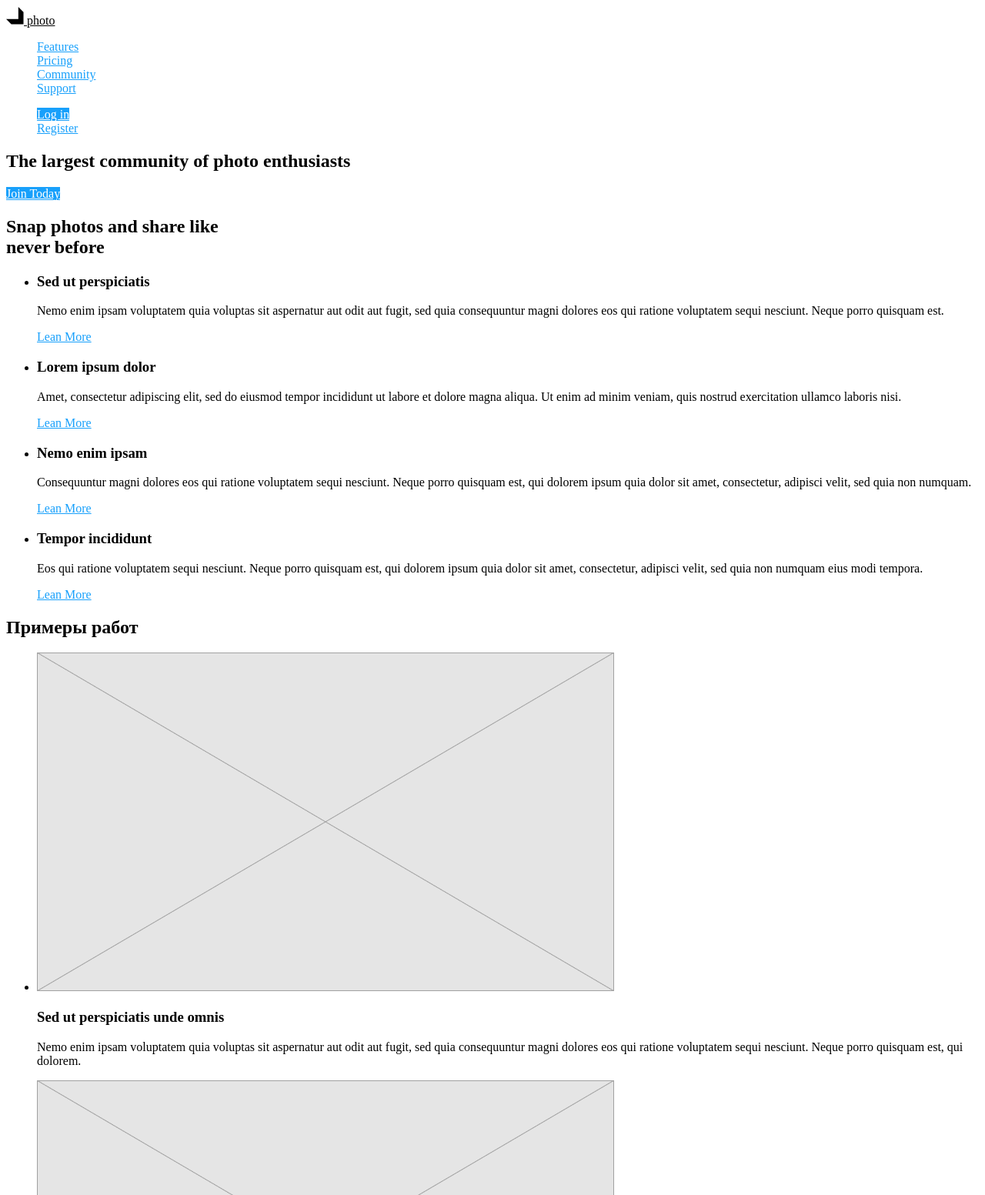
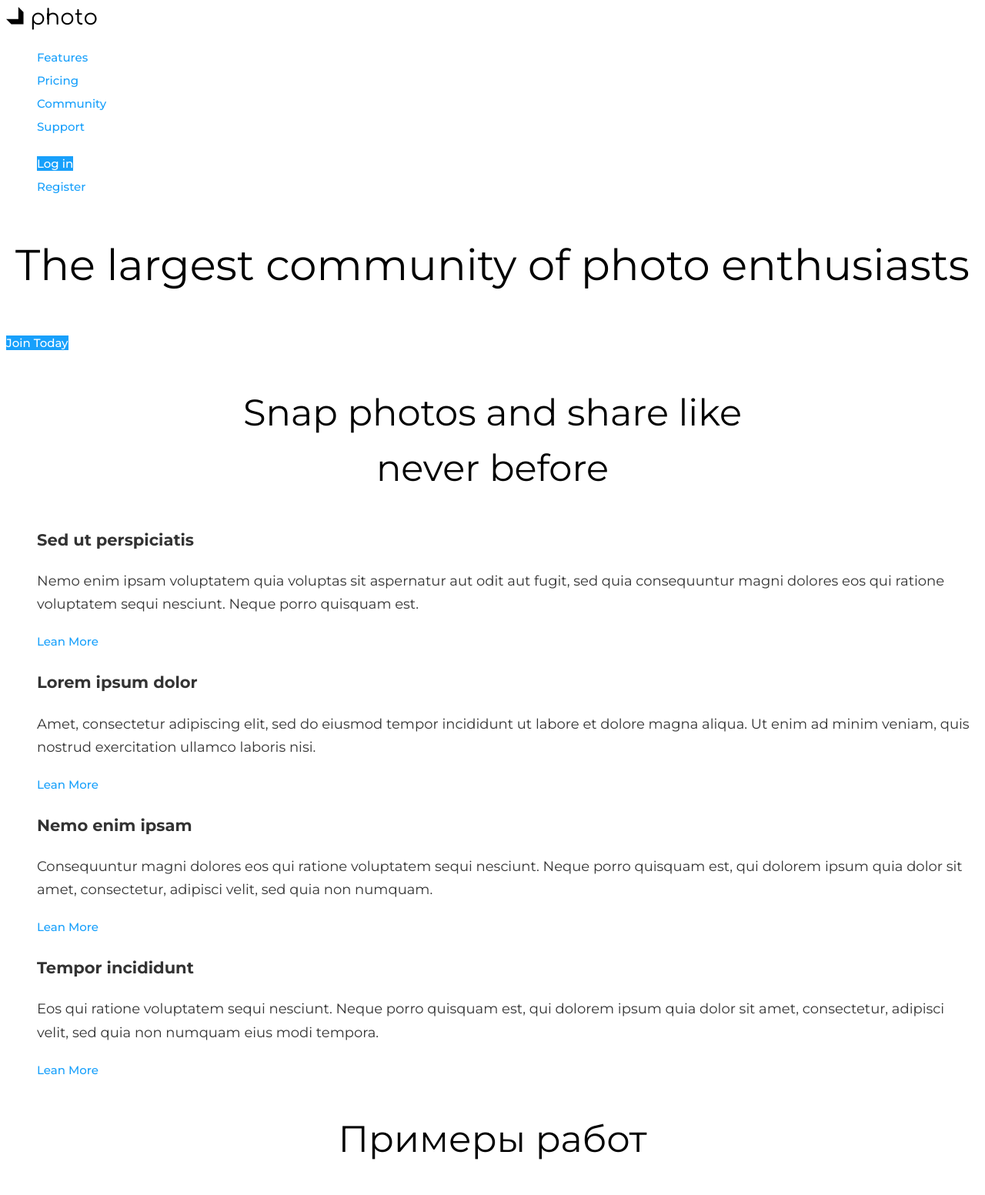
Before and after one commit to Bohdan1973/Homework, a plain HTML site: page index.html in a window 1280 px wide. Shown: the top 1553 px of the page at 77% size. Drawn offline with Linux system fonts and the light colour scheme.

Commit message:
update 25.10 04:06

```diff
--- a/css/styles.css
+++ b/css/styles.css
@@ -10,12 +10,25 @@
     --primary-white-color: #ffffff;
 }
 
-.body {
-    background-color: #fff;
+body {
+    background-color:var(--primary-white-color);
     color: var(--primary-text-color);
+
+    font-family:Montserrat, sans-serif;
+    font-size: 18px;
+    line-height: 1.67;
 }
+
+
+/* Логотип */
 .logo {
     color:var(--tittle-text-color);
+    font-family: Comfortaa, cursive;
+
+    font-size: 28px;
+    line-height: 1.14;
+    text-decoration: none;
+
 }
 .logo:hover {
     color:var(--accent-color);
@@ -31,7 +44,14 @@
 /* Site Nav */
 .site-nav .link {
     color: var(--accent-color);
+
+font-weight: 500;
+font-size: 15px;
+line-height: 1.2;
+text-decoration: none;
 }
+
+
 .site-nav .link:hover,
 .site-nav .link:focus {
     color: var(--tittle-text-color);
@@ -39,31 +59,48 @@
 
 .hero-tittle {
 color: var(--tittle-text-color);
+
+font-weight: 400;
+font-size: 56px;
+line-height: 1.43;
+text-align: center;
 }
 
 
 /* Оформления текста секций */
 .section-tittle {
     color:var(--tittle-text-color);
+
+font-weight: 400;
+font-size: 48px;
+line-height: 1.5;
+text-align: center;
+}
+
+.section-descr {
+    font-size: 36px;
+    line-height: 1.39;
 }
 
 
-/* feature */
-.features .tittle {
+/* feature + Примеры работ*/
+.features .tittle, .work-list .tittle {
     color:var(--tittle-text-color);
-}
 
-
-
-/* Примеры работ */
-.work-list .tittle {
-    color:var(--tittle-text-color)
+font-weight: 700;
+font-size: 24px;
+line-height: 1.5;
 }
 
 /* Button  */
 .button {
     background-color: var(--tittle-text-color);
-    color: var(--primary-white-color) ;
+    color: var(--primary-white-color);
+
+    font-weight: 500;
+    font-size: 15px;
+    line-height: 1.2;
+    text-decoration: none;
 }
 
 .button.primary {
@@ -73,4 +110,6 @@ color: var(--tittle-text-color);
 .button.secondary {
     color: var(--accent-color);
     background-color: var(--primary-white-color);
+
+
 }
--- a/index.html
+++ b/index.html
@@ -5,7 +5,11 @@
     <meta http-equiv="X-UA-Compatible" content="IE=edge">
     <meta name="viewport" content="width=device-width, initial-scale=1.0">
     <title>Photo app</title>
+    <link rel="preconnect" href="https://fonts.googleapis.com">
+    <link rel="preconnect" href="https://fonts.gstatic.com" crossorigin>
+    <link href="https://fonts.googleapis.com/css2?family=Comfortaa&family=Montserrat:wght@400;500;700&display=swap" rel="stylesheet">
     <link rel="stylesheet" href="css/styles.css">
+
 </head>
 <body>
 <!--Шапка сайта-->
@@ -37,7 +41,7 @@
 <!--Приемущества-->
 <section class="section">
     <h2 class=" section-tittle">Snap photos and share like<br /> never before</h2>
-    <ul class="features">
+    <ul class="features-list list">
         <li>
             <h3 class="tittle">Sed ut perspiciatis</h3>
             <p>Nemo enim ipsam voluptatem quia voluptas sit aspernatur aut odit aut fugit, sed quia consequuntur magni dolores eos qui ratione voluptatem sequi nesciunt. Neque porro quisquam est.</p>
@@ -63,7 +67,7 @@
 <!--Примеров работ-->
 <section class="section">
     <h2 class="section-tittle">Примеры работ</h2>
-    <ul class="work-list">
+    <ul class="work-list list">
         <li>
             <img src="images/primer.png" alt="" width="750">
             <h3 class="tittle">Sed ut perspiciatis unde omnis</h3>
@@ -80,9 +84,9 @@
 <!--Testimonial-->
 <section class="section">
     <h2 class="section-tittle">You’re in good company</h2>
-    <p>Lorem ipsum dolor sit amet, consectetur adipiscing elit, sed do eiusmod tempor incididunt ut labore</p>
+    <p class="section-descr">Lorem ipsum dolor sit amet, consectetur adipiscing elit, sed do eiusmod tempor incididunt ut labore</p>
 
-    <ul>
+    <ul class="list">
         <li>
             <a href="">
             <img src="images/none.png" alt="logo">
@@ -127,7 +131,7 @@
 </section>
 <!--Signup-->
 <section class="section">
-    <p class="section-tittle">Lorem ipsum dolor sit amet, consectetur adipiscing elit, sed do eiusmod tempor incididunt ut labore</p>
+    <p class="section-descr">Lorem ipsum dolor sit amet, consectetur adipiscing elit, sed do eiusmod tempor incididunt ut labore</p>
 
     <div>
        <a href="" class="button primary">Join Today</a>
@@ -137,24 +141,24 @@
 </main>
 <!--Подвал-->
 <footer>
-    <ul>
+    <ul class="list">
         <li><a href="">Mobile app</a></li>
         <li><a href="">Community</a></li>
         <li><a href="">Company</a></li>
     </ul>
 
-    <a href="file:///C:/GO-IT/Sasha_Repeta_work/index.html">
+    <a href="file:///C:/GO-IT/Sasha_Repeta_work/index.html" class="logo">
         <img src="images/logo.svg" alt="Logo">
         photo
     </a>
 
-    <ul>
+    <ul class="list">
         <li><a href="">Help desk</a></li>
         <li><a href="">Blog</a></li>
         <li><a href="">Resources</a></li>
     </ul>
 
-    <ul>
+    <ul class="list">
         <li><a href="" aria-label="Ссылка на Facebook">Facebook</a></li>
         <li><a href="" aria-label="Ссылка на Twitter">Twitter</a></li>
         <li><a href="" aria-label="Ссылка на Instagram">Instagram</a></li>
```
Also changed, not shown: .prettierrc.json (added).
